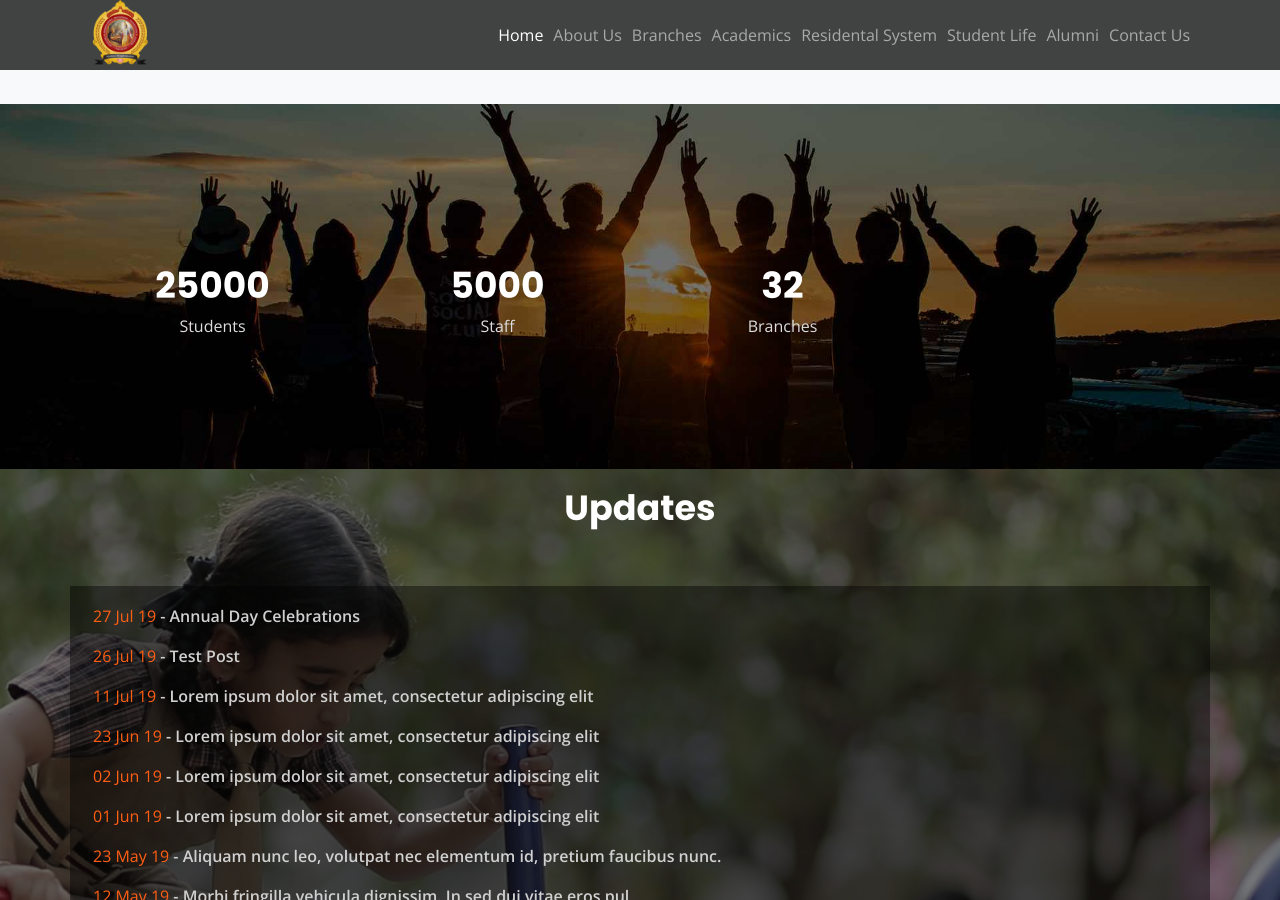
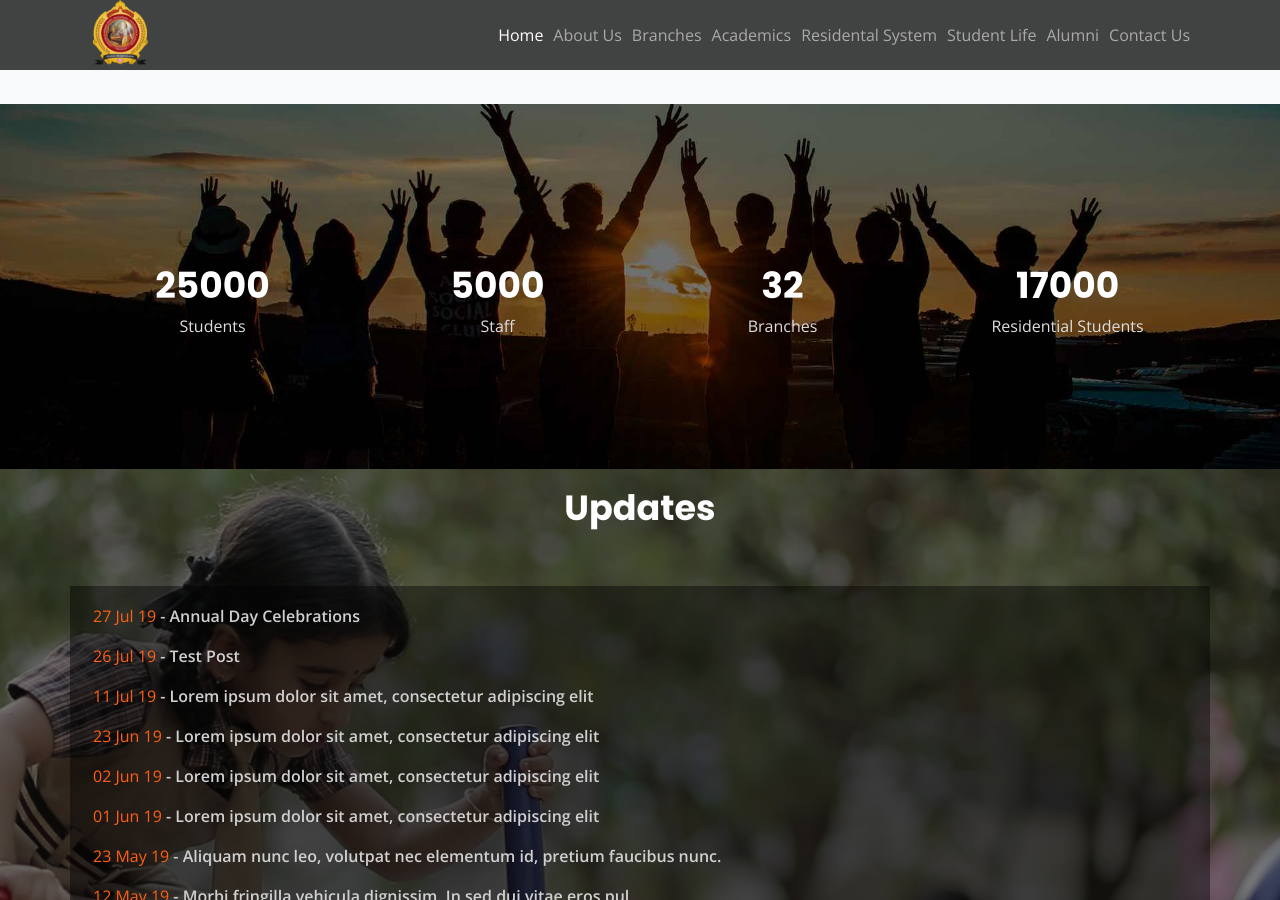
Before and after one commit to krei-school/krei-school.github.io, a Jekyll site: the page built from index.md, in a window 1280 px wide and 900 px high, scrolled down 1989 px. Built offline with Jekyll 4.4.1, drawn with Linux system fonts in a browser that asks for light colours.

Commit message:
Update home.html
Updated Stats

```diff
--- a/_layouts/home.html
+++ b/_layouts/home.html
@@ -357,11 +357,19 @@ layout: default
                                 <p>{{page.sections.i4.counter.i2.title}}</p>
                             </div>
                         </div>
+                         <div class="col-xl-3 col-md-3 col-sm-6 z-index">
+                            <div class="single-counter text-center mb-30">
+                                <span class="lnr lnr-flag"></span>
+                                <div class="counter">{{page.sections.i4.counter.i3.count}}</div>
+                                <p>{{page.sections.i4.counter.i3.title}}</p>
+
+                            </div>
+                        </div>
                         <div class="col-xl-3 col-md-3 col-sm-6 z-index">
                             <div class="single-counter text-center mb-30">
                                 <span class="lnr lnr-apartment"></span>
-                                <div class="counter">{{page.sections.i4.counter.i3.count}}</div>
-                                <p>{{page.sections.i4.counter.i3.title}}</p>
+                                <div class="counter">{{page.sections.i4.counter.i4.count}}</div>
+                                <p>{{page.sections.i4.counter.i4.title}}</p>
                             </div>
                         </div>
                     </div>
```
